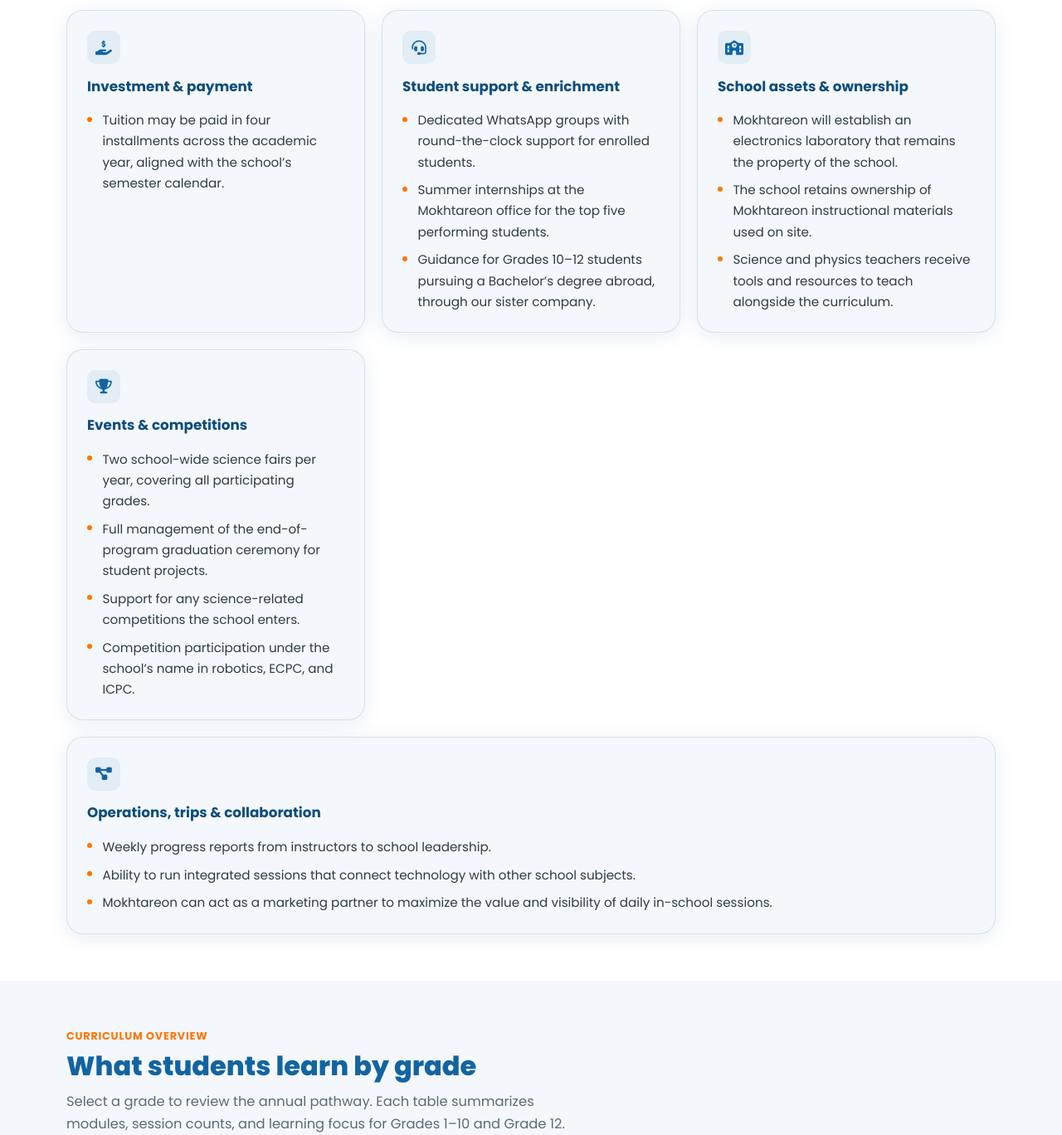
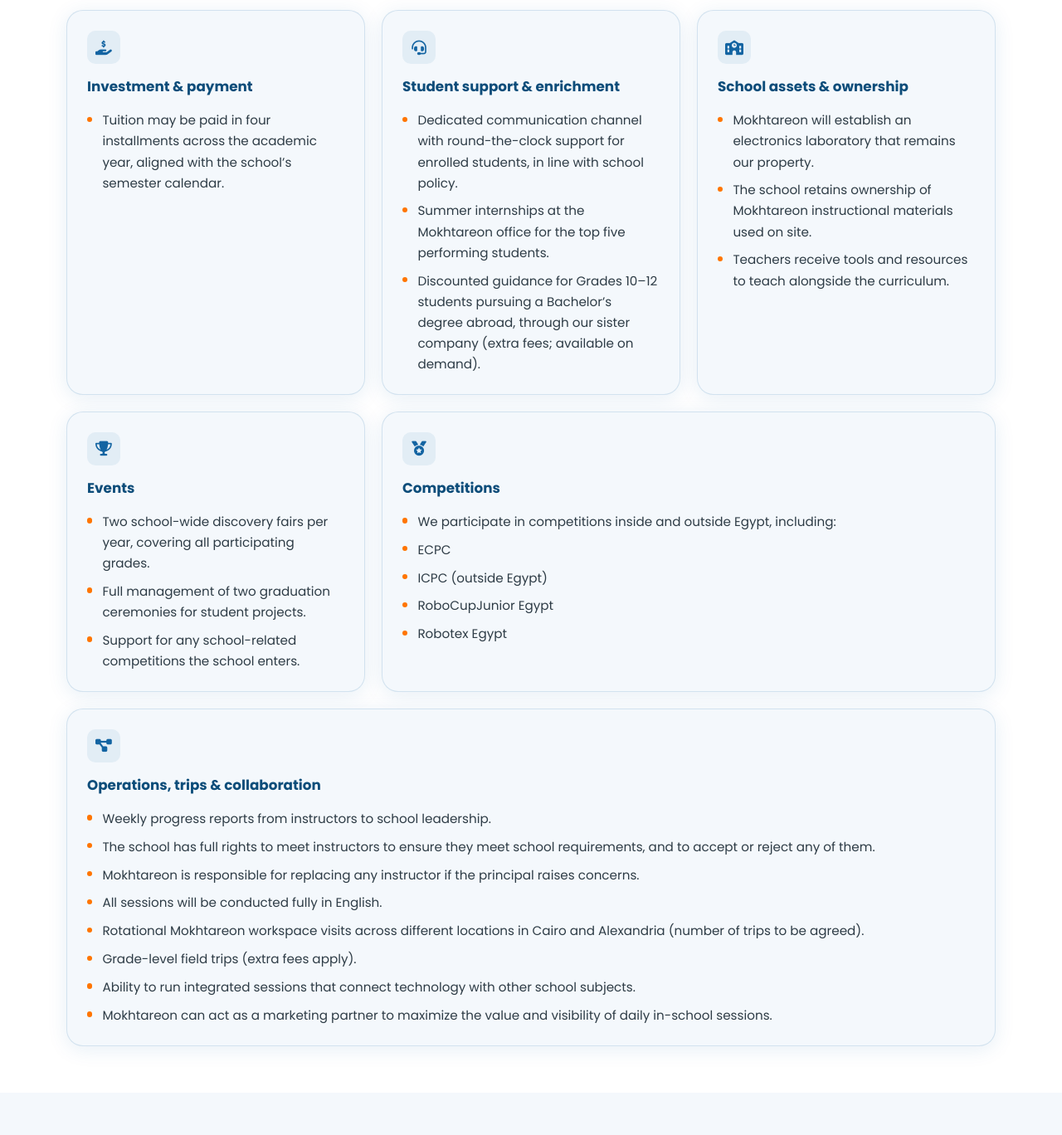
Before and after one commit to BasselSallam2/mokhtareon, a plain HTML site: page partnership/majesty/index.html in a window 1280 px wide. Shown: the part 1000-2368 px from the top of the page at 83% size. Drawn offline with Linux system fonts and the light colour scheme.

Commit message:
Enhance partnership details for Majesty International Schools by updating HTML content for clarity and consistency. Introduce new CSS class for card layout, and revise terms related to student support, events, and competitions to better reflect offerings. Improve overall readability and structure of the document.

```diff
--- a/css/partnership-majesty.css
+++ b/css/partnership-majesty.css
@@ -310,6 +310,10 @@
 
   .mj-terms__card--wide {
     grid-column: span 3;
+  }
+
+  .mj-terms__card--span-2 {
+    grid-column: span 2;
   }
 }
 
--- a/partnership/majesty/index.html
+++ b/partnership/majesty/index.html
@@ -97,14 +97,15 @@
               <h3>Student support &amp; enrichment</h3>
               <ul>
                 <li>
-                  Dedicated WhatsApp groups with round-the-clock support for enrolled students.
+                  Dedicated communication channel with round-the-clock support for enrolled students,
+                  in line with school policy.
                 </li>
                 <li>
                   Summer internships at the Mokhtareon office for the top five performing students.
                 </li>
                 <li>
-                  Guidance for Grades 10–12 students pursuing a Bachelor’s degree abroad, through
-                  our sister company.
+                  Discounted guidance for Grades 10–12 students pursuing a Bachelor’s degree abroad,
+                  through our sister company (extra fees; available on demand).
                 </li>
               </ul>
             </article>
@@ -116,13 +117,11 @@
               <h3>School assets &amp; ownership</h3>
               <ul>
                 <li>
-                  Mokhtareon will establish an electronics laboratory that remains the property of
-                  the school.
+                  Mokhtareon will establish an electronics laboratory that remains our property.
                 </li>
                 <li>The school retains ownership of Mokhtareon instructional materials used on site.</li>
                 <li>
-                  Science and physics teachers receive tools and resources to teach alongside the
-                  curriculum.
+                  Teachers receive tools and resources to teach alongside the curriculum.
                 </li>
               </ul>
             </article>
@@ -131,20 +130,33 @@
               <div class="mj-terms__icon" aria-hidden="true">
                 <i class="fa-solid fa-trophy"></i>
               </div>
-              <h3>Events &amp; competitions</h3>
+              <h3>Events</h3>
               <ul>
                 <li>
-                  Two school-wide science fairs per year, covering all participating grades.
+                  Two school-wide discovery fairs per year, covering all participating grades.
                 </li>
                 <li>
-                  Full management of the end-of-program graduation ceremony for student projects.
+                  Full management of two graduation ceremonies for student projects.
                 </li>
                 <li>
-                  Support for any science-related competitions the school enters.
+                  Support for any school-related competitions the school enters.
                 </li>
+              </ul>
+            </article>
+
+            <article class="mj-terms__card mj-terms__card--span-2">
+              <div class="mj-terms__icon" aria-hidden="true">
+                <i class="fa-solid fa-medal"></i>
+              </div>
+              <h3>Competitions</h3>
+              <ul>
                 <li>
-                  Competition participation under the school’s name in robotics, ECPC, and ICPC.
+                  We participate in competitions inside and outside Egypt, including:
                 </li>
+                <li>ECPC</li>
+                <li>ICPC (outside Egypt)</li>
+                <li>RoboCupJunior Egypt</li>
+                <li>Robotex Egypt</li>
               </ul>
             </article>
 
@@ -155,6 +167,20 @@
               <h3>Operations, trips &amp; collaboration</h3>
               <ul>
                 <li>Weekly progress reports from instructors to school leadership.</li>
+                <li>
+                  The school has full rights to meet instructors to ensure they meet school
+                  requirements, and to accept or reject any of them.
+                </li>
+                <li>
+                  Mokhtareon is responsible for replacing any instructor if the principal raises
+                  concerns.
+                </li>
+                <li>All sessions will be conducted fully in English.</li>
+                <li>
+                  Rotational Mokhtareon workspace visits across different locations in Cairo and
+                  Alexandria (number of trips to be agreed).
+                </li>
+                <li>Grade-level field trips (extra fees apply).</li>
                 <li>
                   Ability to run integrated sessions that connect technology with other school
                   subjects.
```
